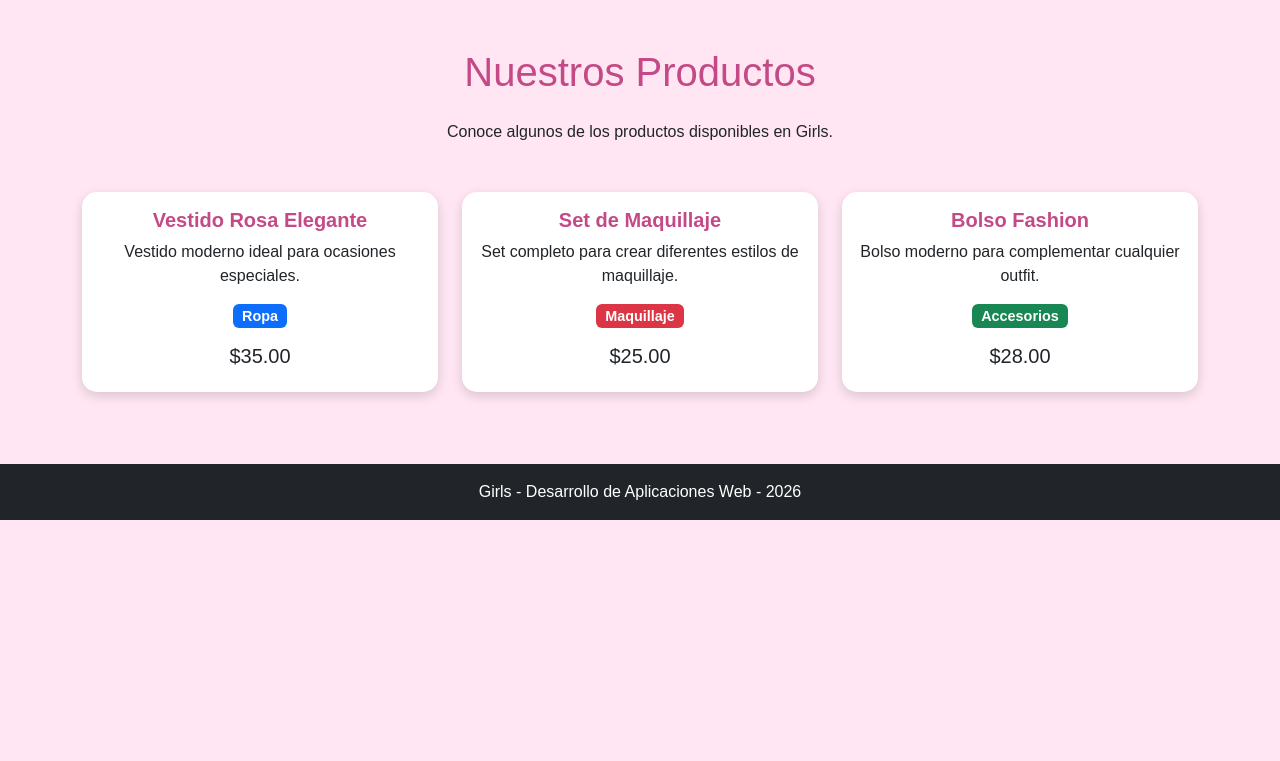
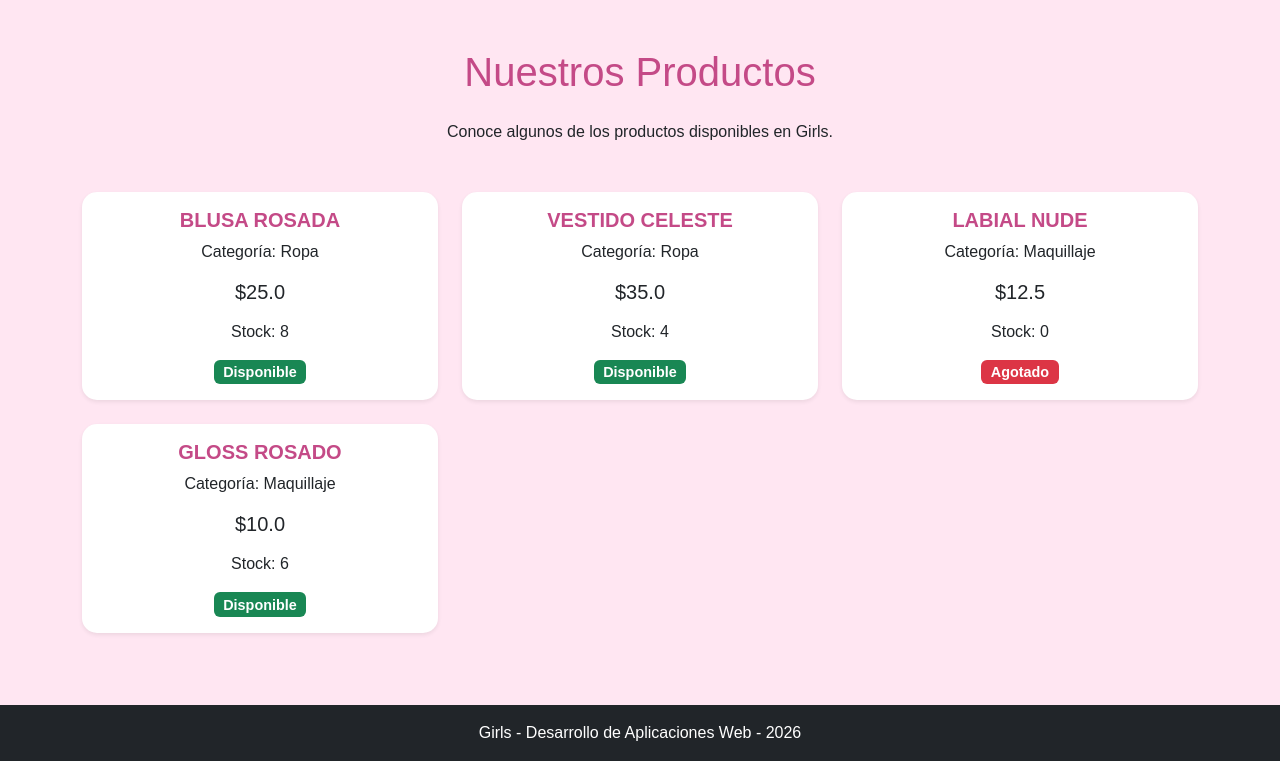
Before and after one commit to DAYAT2809/DESARROLLO-DE-APLICACIONES-WEB-D-, a Flask app: page /productos in a window 1280 px wide. Shown: the part 62-823 px from the top of the page. Before the commit the page ends 582 px from the top, so only its background shows below. Run offline with Flask 3, Linux system fonts and the light colour scheme.

Commit message:
Avance 10: contenido dinamico con Jinja2

```diff
--- a/app.py
+++ b/app.py
@@ -5,27 +5,160 @@ app = Flask(__name__)
 
 @app.route("/")
 def inicio():
-    return render_template("index.html")
+    nombre_tienda = "GIRLS"
+
+    return render_template(
+        "index.html",
+        nombre_tienda=nombre_tienda
+    )
 
 
 @app.route("/productos")
 def productos():
-    return render_template("productos.html")
+
+    productos = [
+        {
+            "nombre": "Blusa Rosada",
+            "precio": 25.00,
+            "stock": 8,
+            "categoria": "Ropa"
+        },
+        {
+            "nombre": "Vestido Celeste",
+            "precio": 35.00,
+            "stock": 4,
+            "categoria": "Ropa"
+        },
+        {
+            "nombre": "Labial Nude",
+            "precio": 12.50,
+            "stock": 0,
+            "categoria": "Maquillaje"
+        },
+        {
+            "nombre": "Gloss Rosado",
+            "precio": 10.00,
+            "stock": 6,
+            "categoria": "Maquillaje"
+        }
+    ]
+
+    return render_template(
+        "productos.html",
+        productos=productos
+    )
 
 
 @app.route("/clientes")
 def clientes():
-    return render_template("clientes.html")
+
+    clientes = [
+        {
+            "id": "001",
+            "nombre": "Camila Andrade",
+            "correo": "camila.andrade@gmail.com",
+            "telefono": "0987654321",
+            "ciudad": "Quito"
+        },
+        {
+            "id": "002",
+            "nombre": "Valentina Torres",
+            "correo": "valentina.torres@gmail.com",
+            "telefono": "0998765432",
+            "ciudad": "Guayaquil"
+        },
+        {
+            "id": "003",
+            "nombre": "Sofía Mendoza",
+            "correo": "sofia.mendoza@gmail.com",
+            "telefono": "0976543210",
+            "ciudad": "Cuenca"
+        },
+        {
+            "id": "004",
+            "nombre": "Daniela Cárdenas",
+            "correo": "daniela.cardenas@gmail.com",
+            "telefono": "0965432109",
+            "ciudad": "Ambato"
+        }
+    ]
+
+    return render_template(
+        "clientes.html",
+        clientes=clientes
+    )
 
 
 @app.route("/proveedores")
 def proveedores():
-    return render_template("proveedores.html")
 
+    proveedores = [
+        {
+            "id": "001",
+            "nombre": "Moda Trend S.A.",
+            "producto": "Ropa",
+            "contacto": "0981234567",
+            "ciudad": "Quito"
+        },
+        {
+            "id": "002",
+            "nombre": "Bella Cosmetics",
+            "producto": "Maquillaje",
+            "contacto": "0992345678",
+            "ciudad": "Guayaquil"
+        },
+        {
+            "id": "003",
+            "nombre": "Style Accessories",
+            "producto": "Accesorios",
+            "contacto": "0973456789",
+            "ciudad": "Cuenca"
+        }
+    ]
+
+    return render_template(
+        "proveedores.html",
+        proveedores=proveedores
+    )
 
 @app.route("/facturacion")
 def facturacion():
-    return render_template("facturacion.html")
+
+    facturas = [
+        {
+            "numero": "F001-001",
+            "cliente": "Camila Andrade",
+            "fecha": "15/08/2026",
+            "total": 35.00,
+            "estado": "Pagada"
+        },
+        {
+            "numero": "F001-002",
+            "cliente": "Valentina Torres",
+            "fecha": "15/08/2026",
+            "total": 25.00,
+            "estado": "Pagada"
+        },
+        {
+            "numero": "F001-003",
+            "cliente": "Sofía Mendoza",
+            "fecha": "14/08/2026",
+            "total": 53.00,
+            "estado": "Pendiente"
+        },
+        {
+            "numero": "F001-004",
+            "cliente": "Daniela Cárdenas",
+            "fecha": "13/08/2026",
+            "total": 28.00,
+            "estado": "Pagada"
+        }
+    ]
+
+    return render_template(
+        "facturacion.html",
+        facturas=facturas
+    )
 
 
 if __name__ == "__main__":
--- a/templates/base.html
+++ b/templates/base.html
@@ -1,97 +1,58 @@
 <!DOCTYPE html>
 <html lang="es">
+
 <head>
+
     <meta charset="UTF-8">
-    <meta name="viewport" content="width=device-width, initial-scale=1.0">
 
-    <title>{% block title %}Girls{% endblock %}</title>
+    <meta name="viewport"
+          content="width=device-width, initial-scale=1.0">
+
+    <title>
+        {% block title %}Girls{% endblock %}
+    </title>
 
     <!-- Bootstrap -->
-    <link href="https://cdn.jsdelivr.net/npm/bootstrap@5.3.3/dist/css/bootstrap.min.css" rel="stylesheet">
+    <link
+        href="https://cdn.jsdelivr.net/npm/bootstrap@5.3.3/dist/css/bootstrap.min.css"
+        rel="stylesheet">
 
     <!-- CSS del proyecto -->
-    <link rel="stylesheet" href="{{ url_for('static', filename='css/style.css') }}">
+    <link
+        rel="stylesheet"
+        href="{{ url_for('static', filename='css/style.css') }}">
+
 </head>
 
 <body>
 
-    <!-- ENCABEZADO Y MENÚ -->
-    <header>
-        <nav class="navbar navbar-expand-lg navbar-dark bg-dark">
-            <div class="container">
-
-                <a class="navbar-brand" href="{{ url_for('inicio') }}">
-                    Girls
-                </a>
-
-                <button class="navbar-toggler" type="button"
-                        data-bs-toggle="collapse"
-                        data-bs-target="#menu">
-                    <span class="navbar-toggler-icon"></span>
-                </button>
-
-                <div class="collapse navbar-collapse" id="menu">
-
-                    <ul class="navbar-nav ms-auto">
-
-                        <li class="nav-item">
-                            <a class="nav-link" href="{{ url_for('inicio') }}">
-                                Inicio
-                            </a>
-                        </li>
-
-                        <li class="nav-item">
-                            <a class="nav-link" href="{{ url_for('productos') }}">
-                                Productos
-                            </a>
-                        </li>
-
-                        <li class="nav-item">
-                            <a class="nav-link" href="{{ url_for('clientes') }}">
-                                Clientes
-                            </a>
-                        </li>
-
-                        <li class="nav-item">
-                            <a class="nav-link" href="{{ url_for('proveedores') }}">
-                                Proveedores
-                            </a>
-                        </li>
-
-                        <li class="nav-item">
-                            <a class="nav-link" href="{{ url_for('facturacion') }}">
-                                Facturación
-                            </a>
-                        </li>
-
-                    </ul>
-
-                </div>
-            </div>
-        </nav>
-    </header>
+    <!-- NAVBAR REUTILIZABLE -->
+    {% include "components/navbar.html" %}
 
 
     <!-- CONTENIDO DE CADA PÁGINA -->
     <main>
+
         {% block content %}
         {% endblock %}
+
     </main>
 
 
-    <!-- PIE DE PÁGINA -->
-    <footer class="bg-dark text-white text-center py-3 mt-5">
-        <p class="mb-0">
-            Girls - Desarrollo de Aplicaciones Web - 2026
-        </p>
-    </footer>
+    <!-- FOOTER REUTILIZABLE -->
+    {% include "components/footer.html" %}
 
 
     <!-- Bootstrap JS -->
-    <script src="https://cdn.jsdelivr.net/npm/bootstrap@5.3.3/dist/js/bootstrap.bundle.min.js"></script>
+    <script
+        src="https://cdn.jsdelivr.net/npm/bootstrap@5.3.3/dist/js/bootstrap.bundle.min.js">
+    </script>
 
     <!-- JavaScript del proyecto -->
-    <script src="{{ url_for('static', filename='js/script.js') }}"></script>
+    <script
+        src="{{ url_for('static', filename='js/script.js') }}">
+    </script>
 
 </body>
+
 </html>
--- /dev/null
+++ b/templates/components/footer.html
@@ -0,0 +1,7 @@
+<footer class="bg-dark text-white text-center py-3 mt-5">
+
+    <p class="mb-0">
+        Girls - Desarrollo de Aplicaciones Web - 2026
+    </p>
+
+</footer>
--- a/templates/productos.html
+++ b/templates/productos.html
@@ -16,44 +16,51 @@
 
     <div class="row">
 
+        {% for producto in productos %}
+
         <div class="col-md-4 mb-4">
-            <div class="card h-100">
+
+            <div class="card h-100 shadow-sm">
+
                 <div class="card-body text-center">
-                    <h5 class="card-title">Vestido Rosa Elegante</h5>
+
+                    <h5 class="card-title">
+                        {{ producto.nombre|upper }}
+                    </h5>
+
                     <p class="card-text">
-                        Vestido moderno ideal para ocasiones especiales.
+                        Categoría: {{ producto.categoria }}
                     </p>
-                    <span class="badge bg-primary">Ropa</span>
-                    <h5 class="mt-3">$35.00</h5>
+
+                    <h5 class="mt-3">
+                        ${{ producto.precio }}
+                    </h5>
+
+                    <p class="mt-3">
+                        Stock: {{ producto.stock }}
+                    </p>
+
+                    {% if producto.stock > 0 %}
+
+                        <span class="badge bg-success">
+                            Disponible
+                        </span>
+
+                    {% else %}
+
+                        <span class="badge bg-danger">
+                            Agotado
+                        </span>
+
+                    {% endif %}
+
                 </div>
+
             </div>
+
         </div>
 
-        <div class="col-md-4 mb-4">
-            <div class="card h-100">
-                <div class="card-body text-center">
-                    <h5 class="card-title">Set de Maquillaje</h5>
-                    <p class="card-text">
-                        Set completo para crear diferentes estilos de maquillaje.
-                    </p>
-                    <span class="badge bg-danger">Maquillaje</span>
-                    <h5 class="mt-3">$25.00</h5>
-                </div>
-            </div>
-        </div>
-
-        <div class="col-md-4 mb-4">
-            <div class="card h-100">
-                <div class="card-body text-center">
-                    <h5 class="card-title">Bolso Fashion</h5>
-                    <p class="card-text">
-                        Bolso moderno para complementar cualquier outfit.
-                    </p>
-                    <span class="badge bg-success">Accesorios</span>
-                    <h5 class="mt-3">$28.00</h5>
-                </div>
-            </div>
-        </div>
+        {% endfor %}
 
     </div>
 
```
Also changed, not shown: templates/clientes.html (+25 -29 lines), templates/components/navbar.html (added, +65 -0 lines), templates/facturacion.html (+30 -37 lines), templates/proveedores.html (+9 -21 lines).
